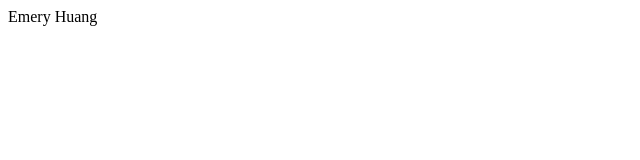
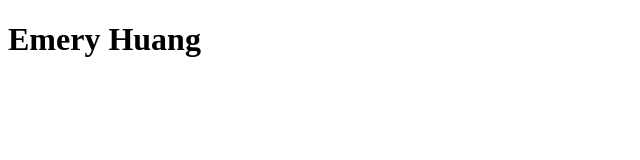
Before and after one commit to isemeryhuang/WDD-130, a plain HTML site: page wdd130/index.html in a window 1280 px wide. Shown: the whole page, without its empty margins (0-640 px from the left). Drawn offline with Linux system fonts and the light colour scheme.

Commit message:
added index 1

```diff
--- a/wdd130/index.html
+++ b/wdd130/index.html
@@ -7,6 +7,6 @@
     <title>Emery Huang</title>
 </head>
 <body>
-    <hi>Emery Huang</hi>
+    <h1>Emery Huang</h1>
 </body>
 </html>
```
